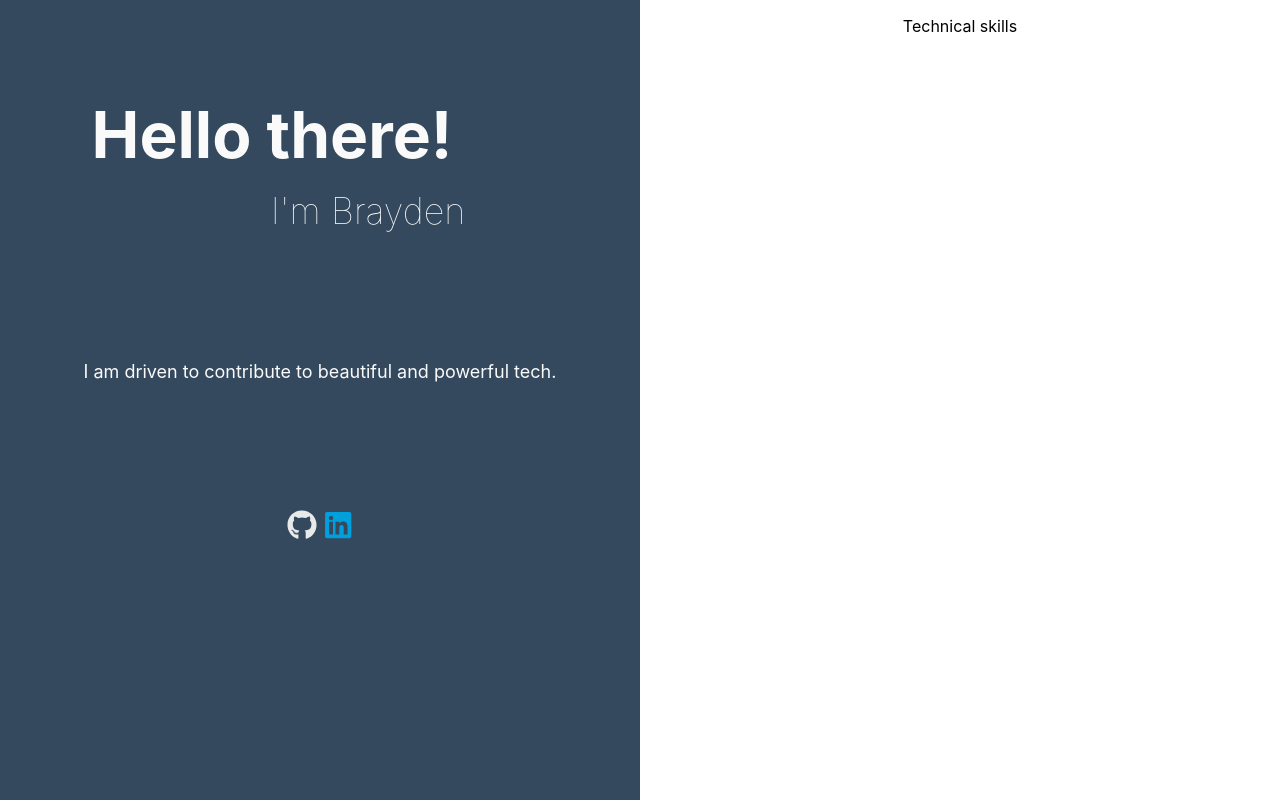
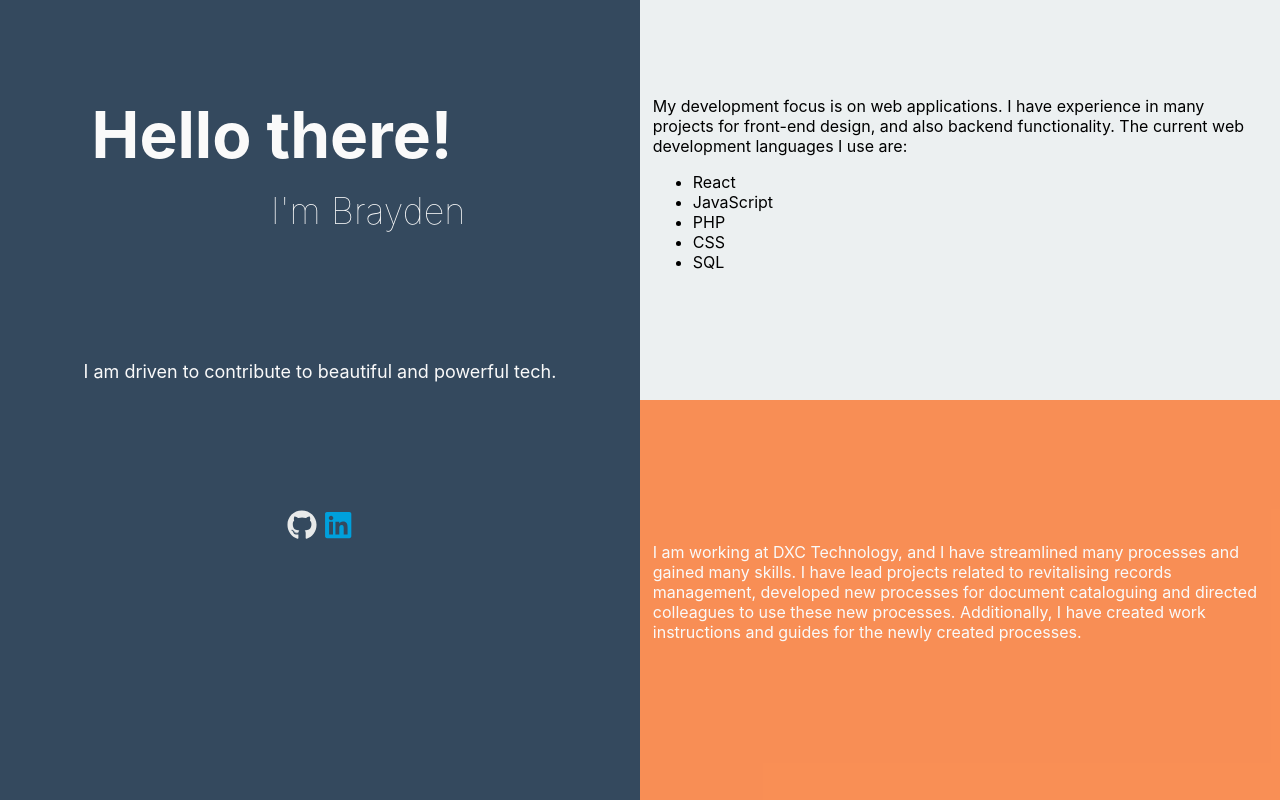
Before and after one commit to braydenlynch/personal-website, a React (Create React App) app: page / in a window 1280 px wide. Built offline with nearby package versions, Linux system fonts and the light colour scheme.

Commit message:
Website version 1 complete + new favicon

```diff
--- a/src/body.js
+++ b/src/body.js
@@ -28,11 +28,23 @@ function Body() {
                 </div>
             </div>
             <div className={classes.informationModule}>
-                <div className={classes.technicalSkills}>
-                    <p>Technical skills</p>
+                <div className={classes.informationModuleTechnicalSkills}>
+                    <div className={classes.technicalSkillsText}>
+                        <p>My development focus is on web applications. I have experience in many projects for front-end design, and also backend functionality. The current web development languages I use are:
+                            <ul>
+                                <li>React</li>
+                                <li>JavaScript</li>
+                                <li>PHP</li>
+                                <li>CSS</li>
+                                <li>SQL</li>
+                            </ul>
+                        </p>
+                    </div>
                 </div>
-                <div className={classes.workExperiences}>
-
+                <div className={classes.informationModuleWorkExperience}>
+                    <div className={classes.workExperienceText}>
+                        <p>I am working at DXC Technology, and I have streamlined many processes and gained many skills. I have lead projects related to revitalising records management, developed new processes for document cataloguing and directed colleagues to use these new processes. Additionally, I have created work instructions and guides for the newly created processes.</p>
+                    </div>
                 </div>
             </div>
         </body>
@@ -69,11 +81,6 @@ const useStyles = createUseStyles({
             fontSize: "18px",
         },
     },
-    informationModule: {
-        width: "50vw",
-        height: "50vh",
-        float: "right",
-    },
     introductionModuleIcons: {
         marginTop: "20%",
     },
@@ -87,6 +94,48 @@ const useStyles = createUseStyles({
         fontSize: "30px",
         paddingLeft: "0.5%",
     },
+    informationModule: {
+        width: "50vw",
+        height: "100vh",
+        float: "right",
+    },
+    informationModuleTechnicalSkills: {
+        height: "50%",
+        width: "100%",
+        backgroundColor: "#ECF0F1",
+    },
+    technicalSkillsText: {
+        display: "flex",
+        justifyContent: "left",
+        marginLeft: "2%",
+        marginRight: "2%",
+        alignItems: "center",
+        height: "100%",
+        width: "96%",
+        '& p': {
+            marginTop: "0px",
+            textAlign: "left",
+        },
+    },
+    informationModuleWorkExperience: {
+        height: "50%",
+        width: "100%",
+        backgroundColor: "rgba(248, 127, 62, 0.88)",
+    },
+    workExperienceText: {
+        display: "flex",
+        justifyContent: "left",
+        marginLeft: "2%",
+        marginRight: "2%",
+        alignItems: "center",
+        height: "100%",
+        width: "96%",
+        color: "#FAFAFA",
+        '& p': {
+            marginTop: "0px",
+            textAlign: "left",
+        },
+    },
 });
 
 export default Body;
```
Also changed, not shown: 1 other file (tests, documents, lock files or other folders).
